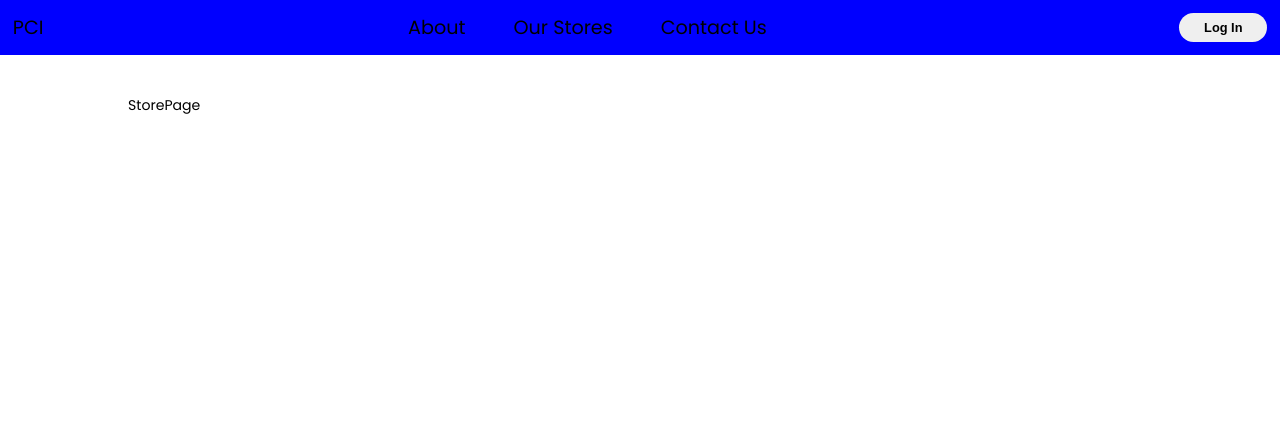
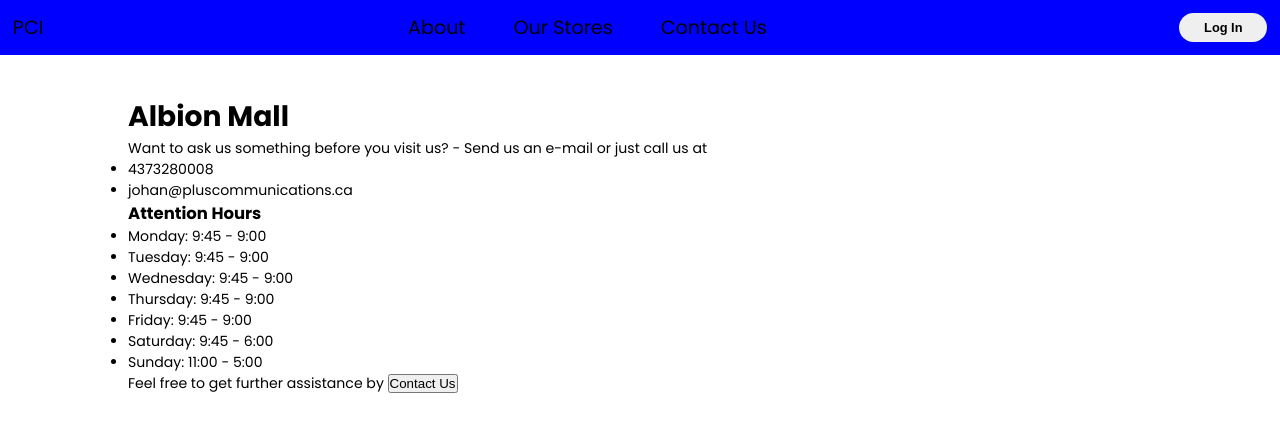
Before and after one commit to JohanFernandoLema/AuthApp, a React (Vite) app in the folder client/: page /stores-list/albion-mall in a window 1280 px wide. Shown: the top 432 px of the page. Built offline with nearby package versions, Linux system fonts and the light colour scheme.

Commit message:
stores created and linked towards each other

```diff
--- a/client/pages/StorePage.jsx
+++ b/client/pages/StorePage.jsx
@@ -1,4 +1,38 @@
+import { useParams } from 'react-router-dom'
+import stores from './mock_data'
+
 const StorePage = () => {
-  return <div>StorePage</div>
+  const { storeId } = useParams()
+  const storeDisplay = stores.find((store) => store.name === storeId)
+
+  return (
+    <>
+      <h1>{storeDisplay.location}</h1>
+      <div>
+        <div>
+          Want to ask us something before you visit us? - Send us an e-mail or
+          just call us at
+          <ul>
+            <li>{storeDisplay.phone}</li>
+            <li>{storeDisplay.email}</li>
+          </ul>
+        </div>
+        <h3>Attention Hours</h3>
+        <ul>
+          <li>{storeDisplay.schedule[0]}</li>
+          <li>{storeDisplay.schedule[1]}</li>
+          <li>{storeDisplay.schedule[2]}</li>
+          <li>{storeDisplay.schedule[3]}</li>
+          <li>{storeDisplay.schedule[4]}</li>
+          <li>{storeDisplay.schedule[5]}</li>
+          <li>{storeDisplay.schedule[6]}</li>
+        </ul>
+      </div>
+      <p>
+        Feel free to get further assistance by <button>Contact Us</button>
+      </p>
+    </>
+  )
 }
+
 export default StorePage
--- a/client/pages/StoresListPage.jsx
+++ b/client/pages/StoresListPage.jsx
@@ -1,4 +1,30 @@
-const StoresListPage = () => {
-  return <div>Stores will be displayed here</div>
+import stores from './mock_data'
+import { Link } from 'react-router-dom'
+const StoresPage = () => {
+  return (
+    <div>
+      {stores.map((store, index) => (
+        <div key={index}>
+          <div>
+            <Link to={`/stores-list/${store.name}`}>
+              <h3>{store.location}</h3>
+            </Link>
+            <img src={store.picture} alt="image" />
+            <div>
+              <ul>
+                <li>{store.schedule[0]}</li>
+                <li>{store.schedule[1]}</li>
+                <li>{store.schedule[2]}</li>
+                <li>{store.schedule[3]}</li>
+                <li>{store.schedule[4]}</li>
+                <li>{store.schedule[5]}</li>
+                <li>{store.schedule[6]}</li>
+              </ul>
+            </div>
+          </div>
+        </div>
+      ))}
+    </div>
+  )
 }
-export default StoresListPage
+export default StoresPage
--- a/client/pages/mock_data.js
+++ b/client/pages/mock_data.js
@@ -1,7 +1,8 @@
 const stores = [
   {
-    name: 'store-1',
-    location: 'jane-and-finch',
+    name: 'jane-and-finch',
+    picture: '',
+    location: 'Jane and Finch',
     phone: 4373280008,
     email: 'johan@pluscommunications.ca',
     schedule: [
@@ -15,8 +16,9 @@ const stores = [
     ],
   },
   {
-    name: 'store-2',
-    location: 'dixie-mall',
+    name: 'dixie-mall',
+    picture: '',
+    location: 'Dixie Mall',
     phone: 4373280008,
     email: 'johan@pluscommunications.ca',
     schedule: [
@@ -30,8 +32,9 @@ const stores = [
     ],
   },
   {
-    name: 'store-3',
-    location: 'parkway-mall',
+    name: 'parkway-mall',
+    picture: '',
+    location: 'Parkway Mall',
     phone: 4373280008,
     email: 'johan@pluscommunications.ca',
     schedule: [
@@ -45,8 +48,9 @@ const stores = [
     ],
   },
   {
-    name: 'store-4',
-    location: 'albion-mall',
+    name: 'albion-mall',
+    picture: '',
+    location: 'Albion Mall',
     phone: 4373280008,
     email: 'johan@pluscommunications.ca',
     schedule: [
```
